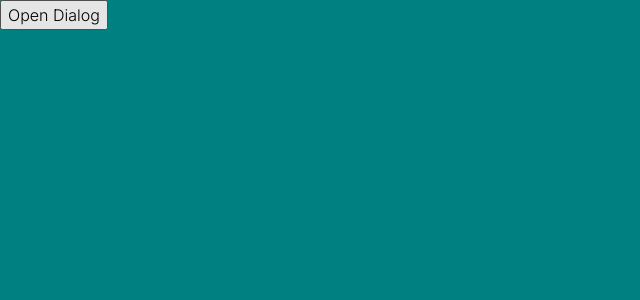
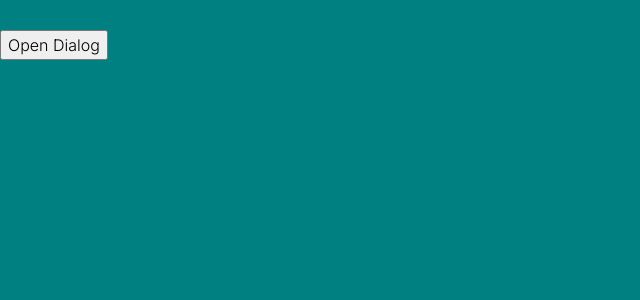
Before and after one commit to jeanrantunes/lemon-system, a React (Create React App) app: page / in a window 1280 px wide. Shown: the top 300 px of the page, without its empty margins (0-640 px from the left). Built offline with nearby package versions, Linux system fonts and the light colour scheme.

Commit message:
feat: 🎸 adding overflow hiddle when dialog is open

```diff
--- a/src/App.tsx
+++ b/src/App.tsx
@@ -4,6 +4,8 @@ import { Dialog } from './components/Dialog'
 
 const Container = styled.div`
   position: relative;
+  max-width: 1300px;
+  margin: 30px auto;
 `
 
 function App() {
--- a/src/components/Dialog/Dialog.tsx
+++ b/src/components/Dialog/Dialog.tsx
@@ -66,6 +66,7 @@ export const Dialog = ({
 
   const handleClose = () => {
     setModalIsOpen(false)
+    document.querySelector('html')?.classList.remove('overflow-hidden')
     if (onClose) {
       onClose()
     }
@@ -99,6 +100,7 @@ export const Dialog = ({
     }
 
     setModalIsOpen(true)
+    document.querySelector('html')?.classList.add('overflow-hidden')
   }, [isOpen])
 
   return (
@@ -107,7 +109,7 @@ export const Dialog = ({
         aria-hidden
         onClick={handleCloseOnOverlayClick}
         data-testid='overlay'
-        isOpen={isOpen}
+        isOpen={modalIsOpen}
       />
       <DialogContainer role='dialog' isOpen={modalIsOpen}>
         <DialogBody>
--- a/src/styles/globalStyles.ts
+++ b/src/styles/globalStyles.ts
@@ -37,4 +37,7 @@ export default createGlobalStyle`
         font-weight: 300;
         line-height: 24px;
     }
+    .overflow-hidden {
+        overflow: hidden;
+    }
 `
```
Also changed, not shown: 1 other file (tests, documents, lock files or other folders).
